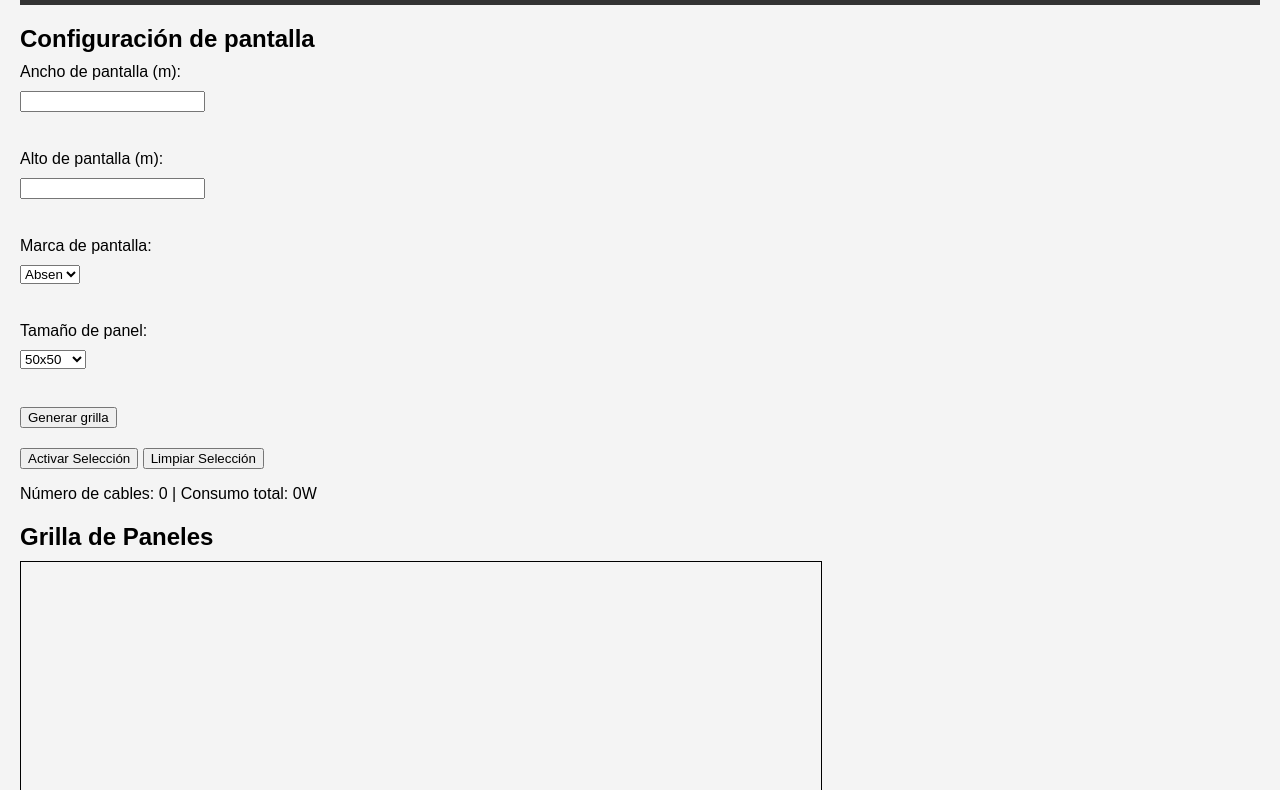
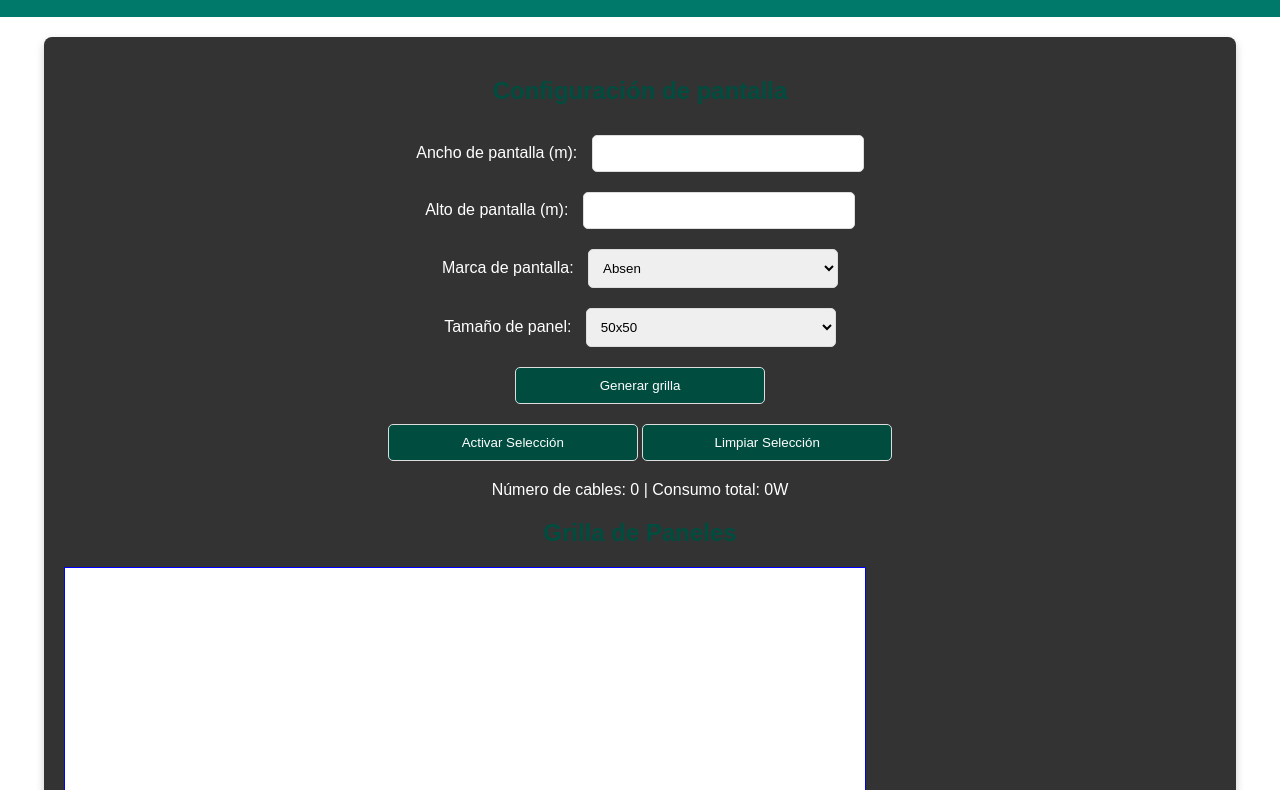
Before and after one commit to becerrapedro4/Led-Setup-Driagram-Maker, a plain HTML site: page index.html in a window 1280 px wide. Shown: the part 104-894 px from the top of the page. Drawn offline with Linux system fonts and the light colour scheme; a script that the page names is missing.

Commit message:
Update styles.css

```diff
--- a/styles.css
+++ b/styles.css
@@ -1,34 +1,72 @@
 body {
   font-family: Arial, sans-serif;
+  background-color: white;
+  color: black;
   margin: 0;
-  padding: 20px;
-  background-color: #f4f4f4;
+  padding: 0;
+  display: flex;
+  flex-direction: column;
+  align-items: center;
+  justify-content: center;
+  min-height: 100vh;
+  text-align: center;
 }
 
 header {
-  background-color: #333;
-  color: #fff;
-  padding: 10px;
+  background-color: #00796b; /* Verde claro */
+  color: white;
+  padding: 20px;
+  width: 100%;
   text-align: center;
 }
 
-h1, h2 {
-  margin-bottom: 10px;
+main {
+  width: 90%;
+  max-width: 1200px;
+  margin-top: 20px;
+  padding: 20px;
+  background-color: #333;
+  box-shadow: 0 4px 8px rgba(0, 0, 0, 0.2);
+  border-radius: 8px;
 }
 
-form {
-  margin-bottom: 20px;
+h2 {
+  color: #004d40;
 }
 
-form label, form input, form select, form button {
-  display: block;
-  margin: 10px 0;
+label {
+  margin-right: 10px;
+  color: white;
 }
 
-#gridResult {
+input, select, button {
+  margin: 10px 0;
+  padding: 10px;
+  width: 100%;
+  max-width: 250px;
+  border-radius: 5px;
+  border: 1px solid #ddd;
+}
+
+button {
+  background-color: #004d40;
+  color: white;
+  cursor: pointer;
+}
+
+button:hover {
+  background-color: #00796b;
+}
+
+canvas {
+  border: 1px solid blue;
+  background-color: white;
+  display: block;
   margin-top: 20px;
 }
 
-canvas {
-  border: 1px solid #000;
+#wireInfo {
+  color: white;
+  font-size: 16px;
+  margin-top: 10px;
 }
```
